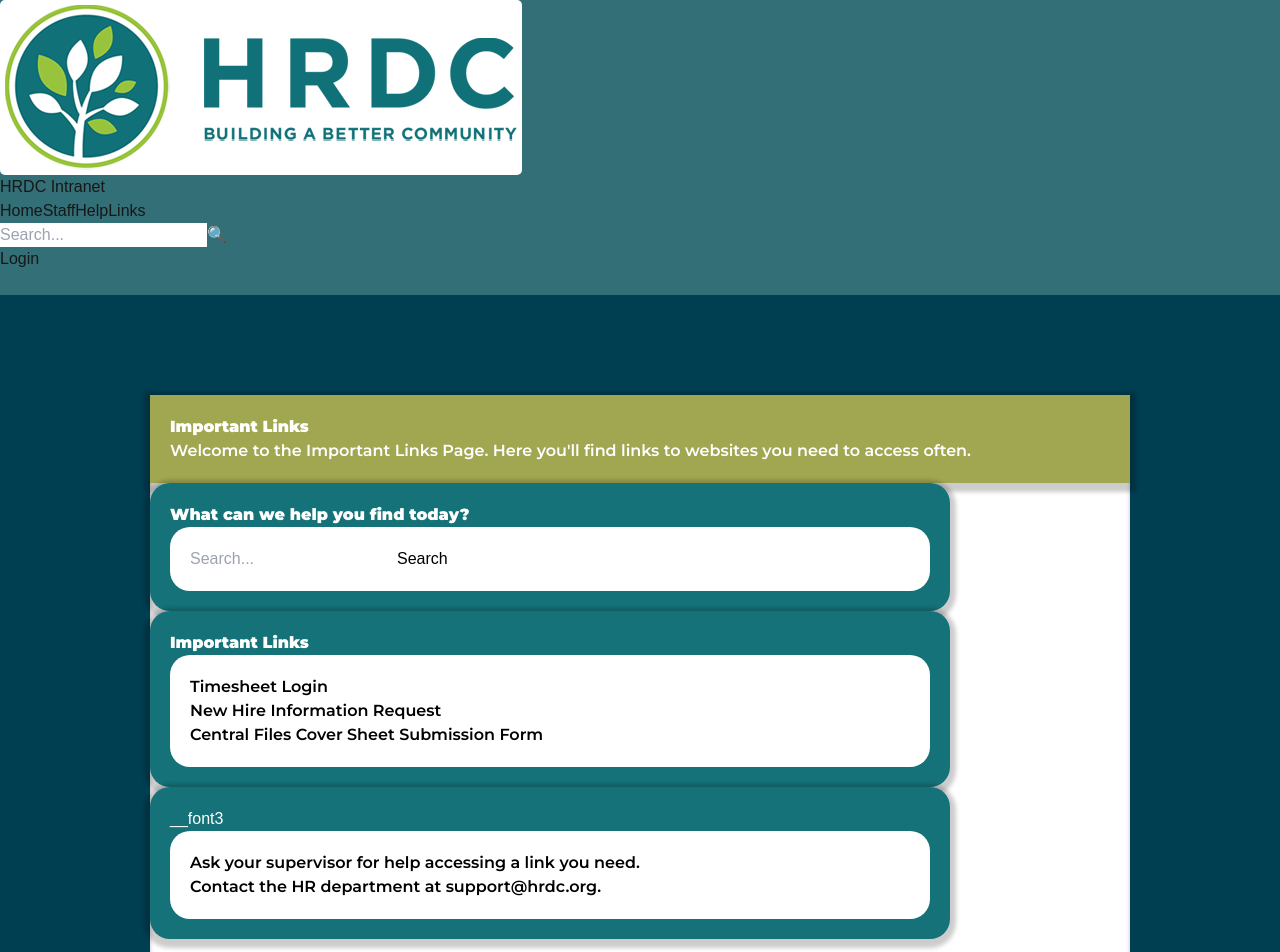
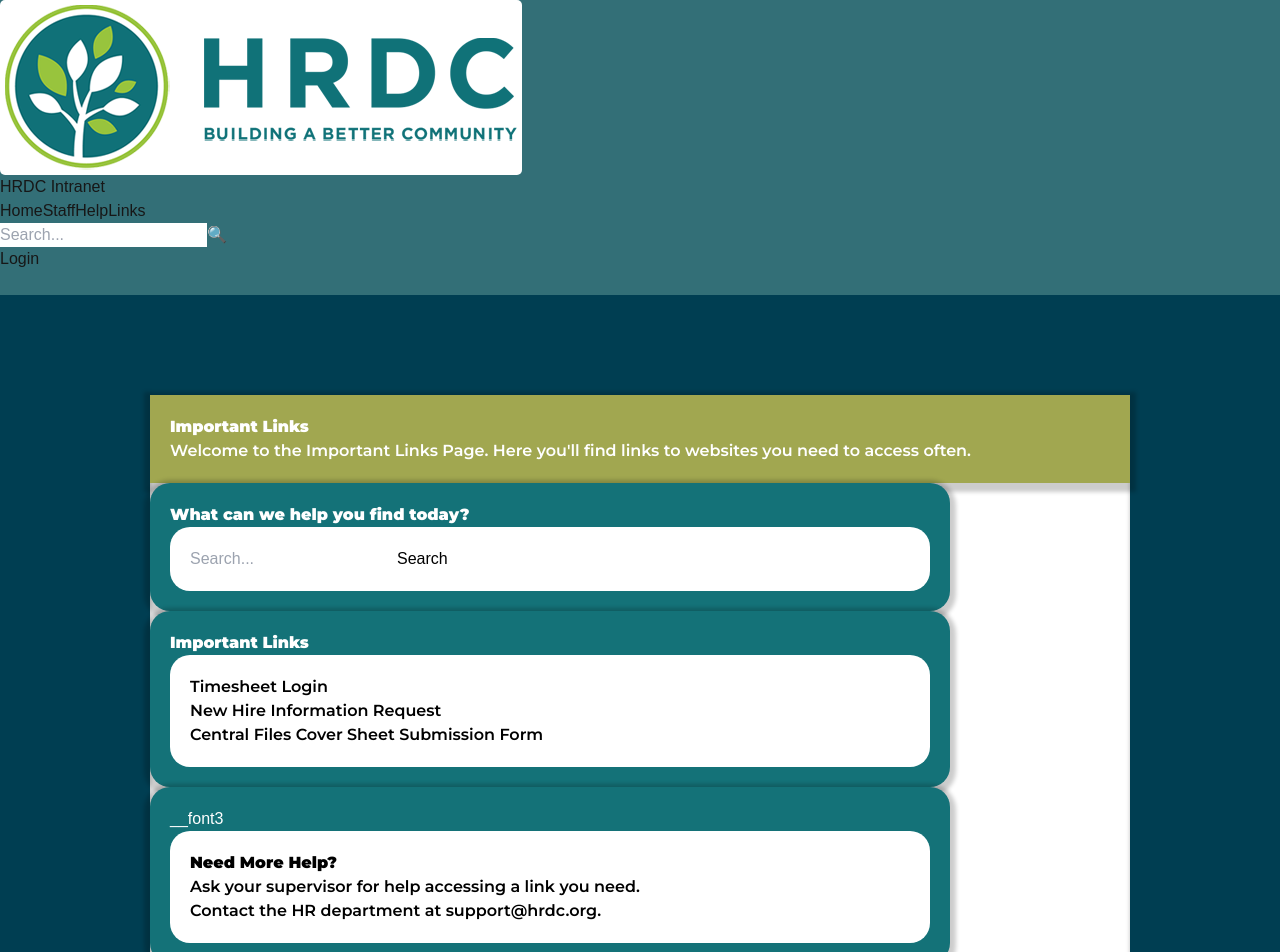
Before and after one commit to 423S25/repo5, a Next.js app: page /links in a window 1280 px wide. Shown: the top 952 px of the page. Built offline with nearby package versions, Linux system fonts and the light colour scheme; no server answers.

Commit message:
fix title of help section on links

```diff
--- a/src/app/links/page.tsx
+++ b/src/app/links/page.tsx
@@ -201,6 +201,7 @@ export default function LinksPage() {
                   }}
                 >
                   {/* Help text */}
+                  <h2 className={`${monsterratBold.className}`}>Need More Help?</h2>
                   <p className={`${monsterrat.className}`}>Ask your supervisor for help accessing a link you need.</p>
                   <p className = {`${monsterrat.className}`}>
                     Contact the HR department at{" "}
```
